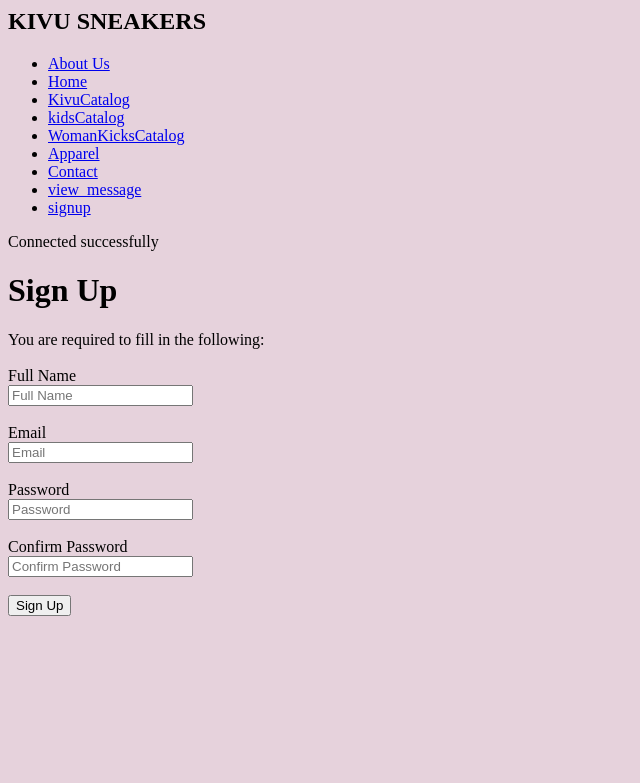
After one commit to Arsenendimanya151311/project1, a PHP site: page /signup.php in a window 1280 px wide. The commit adds this page. Shown: the top 783 px of the page, without its empty margins (0-640 px from the left). Run offline with PHP 8.4, Linux system fonts and the light colour scheme.

```diff
--- a/Templates/About.php
+++ b/Templates/About.php
@@ -52,9 +52,7 @@
                 <li> <a href="Apparel.php">Apparel</a> </li>
                 <li>  <a href="Contact.php">Contact</a> </li>
                 <li>  <a href="view_message.php">view_message</a> </li>
-
-                <button><a href="#">Login</a></button>
-                <button><a href="#">SignUp</a></button>
+                <li>  <a href="signup.php">signup</a> </li>
             </ul>
 
         </div>
--- a/Templates/Apparel.php
+++ b/Templates/Apparel.php
@@ -47,9 +47,8 @@
                 <li> <a href="Apparel.php">Apparel</a> </li>
                 <li>  <a href="Contact.php">Contact</a> </li>
                 <li>  <a href="view_message.php">view_message</a> </li>
+                <li>  <a href="signup.php">signup</a> </li>
 
-                <button><a href="#">Login</a></button>
-                <button><a href="#">SignUp</a></button>
             </ul>
 
         </div>
--- a/Templates/Contact.php
+++ b/Templates/Contact.php
@@ -118,9 +118,8 @@ echo "Connected successfully";
                 <li> <a href="Apparel.php">Apparel</a> </li>
                 <li>  <a href="Contact.php">Contact</a> </li>
                 <li>  <a href="view_message.php">view_message</a> </li>
+                <li>  <a href="signup.php">signup</a> </li>
 
-                <button><a href="#">Login</a></button>
-                <button><a href="#">SignUp</a></button>
             </ul>
 
         </div>
@@ -160,7 +159,7 @@ echo "Connected successfully";
         <input type="text" id="fn" placeholder="Fullname" name="fullname" required><br><br>
 
         <label for="em">Email Address:</label><br>
-        <input type="email" id="em" placeholder="Email Address" name="email_address" required><br><br>
+        <input type="email" id="em" placeholder="Email Address" name="email" required><br><br>
 
         <label for="sb">Subject:</label><br>
         <select name="subject_line" id="sb" required>
--- a/Templates/KidsCatolog.php
+++ b/Templates/KidsCatolog.php
@@ -45,8 +45,8 @@
                 <li>  <a href="KidsCatolog.php">kidsCatalog</a></li>
                 <li> <a href="WomanKicksCatalog.php">WomanKicksCatalog</a> </li>
                 <li> <a href="Apparel.php">Apparel</a> </li>
-                <li>  <a href="Contact.php">Contact</a> </li>
-                <li>  <a href="view_message.php">view_message</a> </li>
+                <li>  <a href="signup.php">signup</a> </li>
+
 
                 <button><a href="#">Login</a></button>
                 <button><a href="#">SignUp</a></button>
--- a/Templates/edit_msg.php
+++ b/Templates/edit_msg.php
@@ -10,9 +10,8 @@
                 <li> <a href="Apparel.php">Apparel</a> </li>
                 <li>  <a href="Contact.php">Contact</a> </li>
                 <li>  <a href="view_message.php">view_message</a> </li>
+                <li>  <a href="signup.php">signup</a> </li>
 
-                <button><a href="#">Login</a></button>
-                <button><a href="#">SignUp</a></button>
             </ul>
 
         </div>
--- a/Templates/index.php
+++ b/Templates/index.php
@@ -53,7 +53,7 @@
             <li> <a href="WomanKicksCatalog.php">WomanKicksCatalog</a> </li>
             <li> <a href="Apparel.php">Apparel</a> </li>
             <li>  <a href="Contact.php">Contact</a> </li>
-            <li>  <a href="view_message.">view_message</a> </li>
+            <li>  <a href="signup.php">signup</a> </li>
 
 
             <button><a href="#">Login</a></button>
--- /dev/null
+++ b/Templates/signup.php
@@ -0,0 +1,94 @@
+<nav class="navbar">
+    <div class="navdiv">
+        <div class="logo"><a href="#"></a>
+            <h2>KIVU SNEAKERS</h2>
+        </div>
+        <ul>
+            <li> <a href="About.php"> About Us </a> </li>
+            <li> <a href="index.php"> Home </a> </li>
+            <li> <a href="KivuCatalog.php">KivuCatalog</a> </li>
+            <li> <a href="KidsCatolog.php">kidsCatalog</a></li>
+            <li> <a href="WomanKicksCatalog.php">WomanKicksCatalog</a> </li>
+            <li> <a href="Apparel.php">Apparel</a> </li>
+            <li> <a href="Contact.php">Contact</a> </li>
+            <li> <a href="view_message.php">view_message</a> </li>
+            <li> <a href="signup.php">signup</a> </li>
+        </ul>
+    </div>
+</nav>
+
+<?php
+// Move the database connection code to the top
+$servername = "localhost";
+$username = "root";
+$password = "";
+$dbname = "kivusneakers";
+
+// Create connection
+$conn = new mysqli($servername, $username, $password, $dbname);
+
+// Check connection
+if ($conn->connect_error) {
+    die("Connection failed: " . $conn->connect_error);
+}
+echo "Connected successfully";
+
+// Check if the form has been submitted
+if ($_SERVER["REQUEST_METHOD"] == "POST") {
+    // Check if all the required fields are set in the $_POST array
+    if (isset($_POST["fullname"], $_POST["email"], $_POST["password"], $_POST["confirm_password"])) {
+        $fn = $_POST["fullname"];
+        $mail = $_POST["email"];
+        $password = $_POST["password"];
+        $con = $_POST["confirm_password"];
+
+        // Check if the password and confirm password fields match
+        if ($password !== $con) {
+            echo "Passwords do not match.";
+        } else {
+            // Insert data into the database
+            $sql = "INSERT INTO signup (fullname, email, password, confirm_password)
+                    VALUES ('$fn', '$mail', '$password', '$con')";
+
+            if ($conn->query($sql) === TRUE) {
+                echo "New record created successfully";
+            } else {
+                echo "Error: " . $sql . "<br>" . $conn->error;
+            }
+        }
+    } else {
+        echo "Please fill in all required fields.";
+    }
+}
+?>
+
+<style>
+    body {
+        background-color: rgb(230, 210, 220);
+    }
+</style>
+
+<div class="header">
+    <h1>Sign Up</h1>
+</div>
+
+<body>
+    <pr>You are required to fill in the following:</pr>
+
+    <form action="<?php print htmlspecialchars($_SERVER["PHP_SELF"]); ?>" method="POST"><br>
+
+        <label for="fn">Full Name</label><br>
+        <input type="text" id="fn" placeholder="Full Name" name="fullname" required><br><br>
+
+        <label for="email">Email</label><br>
+        <input type="email" id="email" placeholder="Email" name="email" required><br><br>
+
+        <label for="password">Password</label><br>
+        <input type="password" id="password" placeholder="Password" name="password" required><br><br>
+
+        <label for="confirm_password">Confirm Password</label><br>
+        <input type="password" id="confirm_password" placeholder="Confirm Password" name="confirm_password" required><br><br>
+
+        <input type="submit" value="Sign Up" name="Sign Up">
+    </form>
+</body>
--- a/Templates/view_message.php
+++ b/Templates/view_message.php
@@ -12,9 +12,9 @@
             <li> <a href="Apparel.php">Apparel</a> </li>
             <li> <a href="Contact.php">Contact</a> </li>
             <li> <a href="view_message.php">view_message</a> </li>
+            <li>  <a href="signup.php">signup</a> </li>
 
-            <button><a href="#">Login</a></button>
-            <button><a href="#">SignUp</a></button>
+
         </ul>
 
     </div>
```
Also changed, not shown: Templates/KivuCatalog.php (+11 -11 lines), Templates/WomanKicksCatalog.php (+148 -84 lines), db.sql/signup.sql (added, +44 -0 lines).
